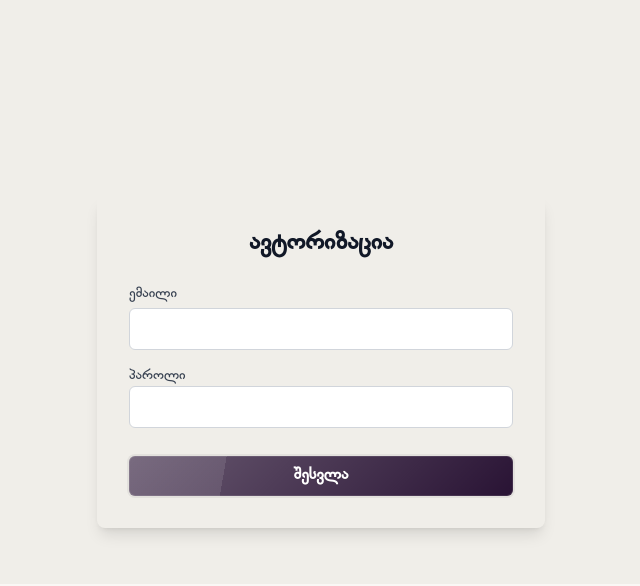
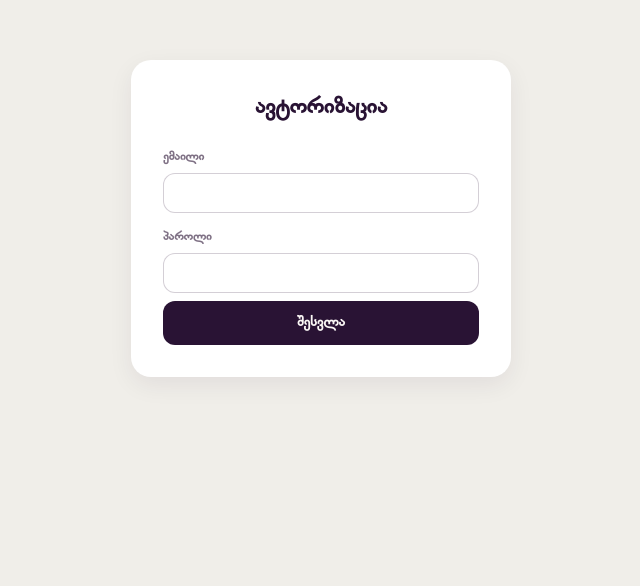
Before and after one commit to roavve/projectsettlement, an Angular app in the folder epg-dms-angular/: page /login in a window 1280 px wide. Shown: the part 110-696 px from the top of the page, without its empty margins (319-959 px from the left). Built offline with nearby package versions, Linux system fonts and the light colour scheme.

Commit message:
apply design polish to login page

```diff
--- a/epg-dms-angular/src/app/components/pagination/pagination.css
+++ b/epg-dms-angular/src/app/components/pagination/pagination.css
@@ -6,7 +6,9 @@
 .no-spinner::-webkit-inner-spin-button {
   appearance: none;
 }
-
+:host {
+  display: contents;
+}
 .no-spinner {
   appearance: textfield;
 }
--- a/epg-dms-angular/src/app/views/login/login.html
+++ b/epg-dms-angular/src/app/views/login/login.html
@@ -1,26 +1,31 @@
-<div class="flex justify-center items-center">
-  <div class="w-full max-w-md p-8 space-y-6 shadow-lg rounded-lg mt-64">
-    <h2 class="text-2xl font-bold text-center text-gray-900">ავტორიზაცია</h2>
+<div class="flex justify-center items-center" style="margin-top:120px">
+  <div style="background:#fff; border-radius:20px; padding:32px; width:100%; max-width:380px; box-shadow:0 8px 24px rgba(41,19,52,.07)">
+    <h2 style="font-size:22px; font-weight:700; text-align:center; margin-bottom:24px">ავტორიზაცია</h2>
+
     <form (ngSubmit)="handleLogin()">
-      <div class="space-y-4">
-        <div>
-          <label for="email" class="block text-sm font-medium text-gray-700">ემაილი</label>
+      <div class="flex flex-col" style="gap:16px">
+        <div class="flex flex-col gap-1.5">
+          <label for="email" style="font-size:12px; font-weight:600; color:var(--text-muted)">ემაილი</label>
           <input [(ngModel)]="email" name="email" id="email" type="email"
-                 class="mt-1 w-full px-3 py-2 border border-gray-300 rounded-md focus:outline-none focus:border-success">
+                 class="control" style="border-radius:12px; font-size:14px; height:40px"
+                 [class.control-error]="authError"/>
         </div>
-        <div>
-          <label for="password" class="block text-sm font-medium text-gray-700">პაროლი</label>
+
+        <div class="flex flex-col gap-1.5">
+          <label for="password" style="font-size:12px; font-weight:600; color:var(--text-muted)">პაროლი</label>
           <input [(ngModel)]="password" name="password" id="password" type="password"
-                 class="<form>mt-1 w-full px-3 py-2 border border-gray-300 rounded-md focus:outline-none focus:border-success">
+                 class="control" style="border-radius:12px; font-size:14px; height:40px"
+                 [class.control-error]="authError"/>
         </div>
       </div>
+
       @if (authError) {
-        <p class="text-sm text-error mt-4">{{ authError }}</p>
+        <p class="error-text" style="margin-top:12px">{{ authError }}</p>
       }
+
       <button type="submit"
-              [class.!mt-4]="authError"
-              class="mt-7 w-full py-2 px-4 text-white font-semibold rounded-md hover:bg-success glass bg-neutral">
-        შესვლა
+              class="btn-pill btn-ink"
+              style="height:44px; width:100%; margin-top:8px; border-radius:12px">        შესვლა
       </button>
     </form>
   </div>
--- a/epg-dms-angular/src/styles.css
+++ b/epg-dms-angular/src/styles.css
@@ -35,15 +35,19 @@
   --radius-pill: 1.9rem;
 }
 
+html {
+  background: var(--page-bg);
+}
+
 body {
   font-family: 'bpg_glaho_sylfaen', system-ui, sans-serif;
   background: var(--page-bg);
   color: var(--ink);
+  min-height: 100vh;
 }
 
 @layer components {
 
-  /* ---------- surfaces ---------- */
 
   .surface-card {
     background: var(--surface);
@@ -215,7 +219,7 @@ body {
   }
 
   .btn-ink:hover {
-    background: var(--ink-hover);
+    background: #3d1f4d;
   }
 
   .btn-success-solid {
```
